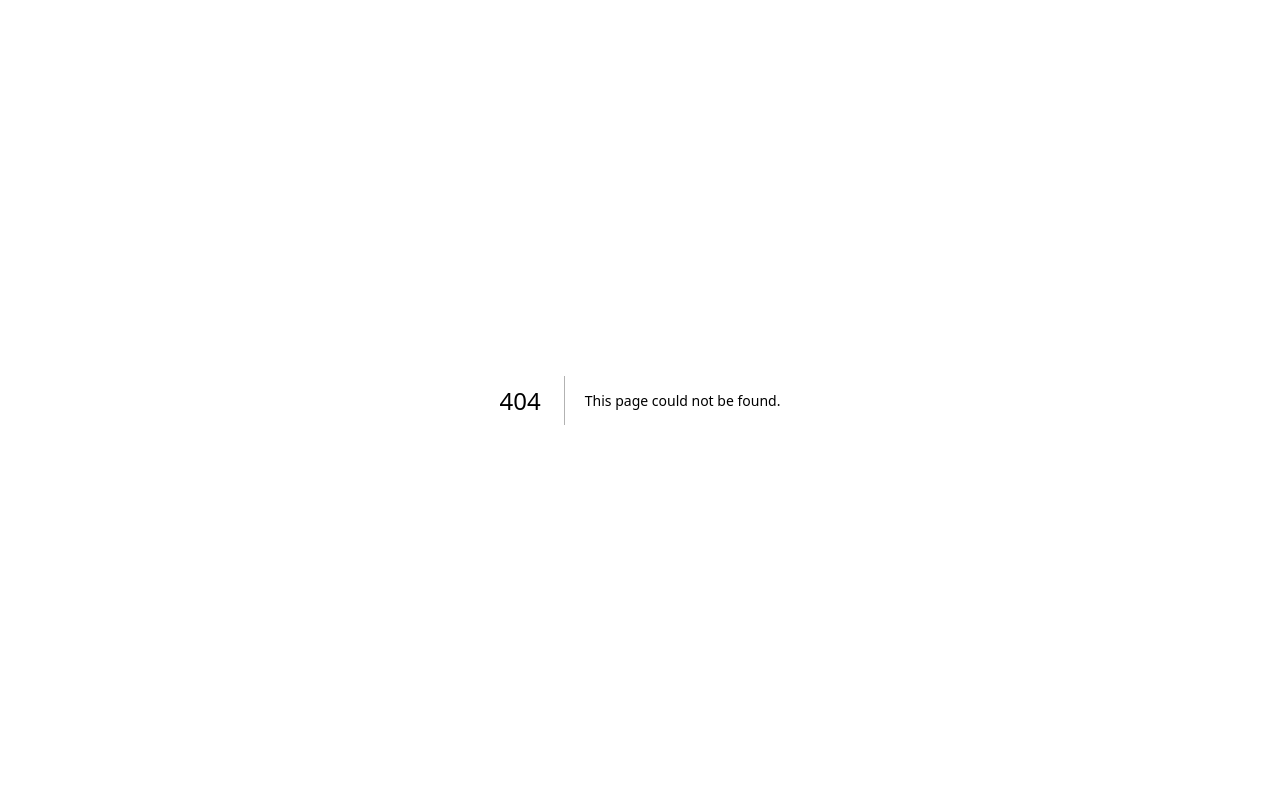
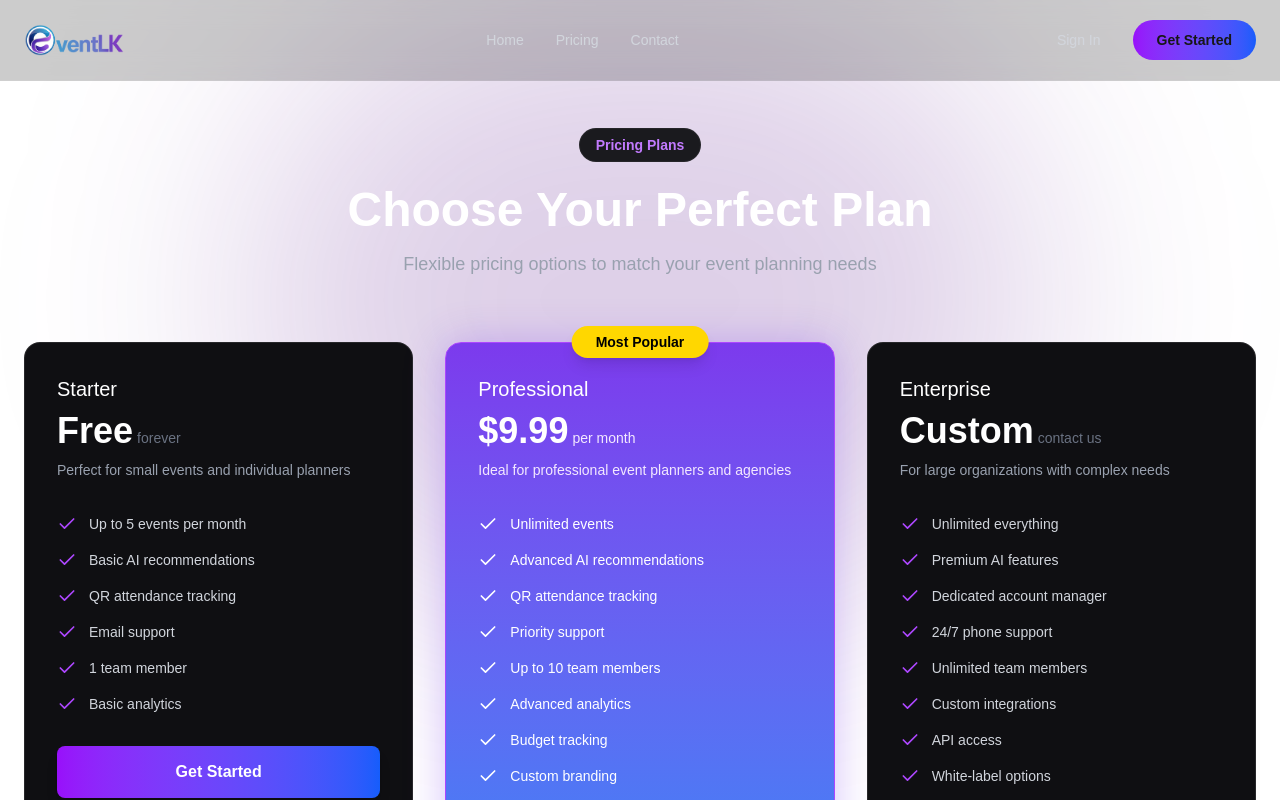
Before and after one commit to muhamed-zumair/Project-Eventlk, a Next.js app in the folder frontend/: page /pricing in a window 1280 px wide. Before the commit this address had no page. Shown: the top 800 px of the page. Built offline with nearby package versions, Linux system fonts and the light colour scheme.

Commit message:
add pricing section

```diff
--- /dev/null
+++ b/frontend/src/app/(landing)/pricing/page.tsx
@@ -0,0 +1,209 @@
+'use client';
+
+import React from 'react';
+import { motion } from 'framer-motion';
+import { Check } from 'lucide-react';
+import Link from 'next/link';
+
+// --- ANIMATION VARIANTS ---
+const fadeInUp = {
+  hidden: { opacity: 0, y: 30 },
+  visible: { opacity: 1, y: 0, transition: { duration: 0.6 } }
+};
+
+const staggerContainer = {
+  hidden: { opacity: 0 },
+  visible: {
+    opacity: 1,
+    transition: {
+      staggerChildren: 0.2
+    }
+  }
+};
+
+export default function PricingPage() {
+  return (
+    <div className="min-h-screen pt-32 pb-20 px-6 relative overflow-hidden">
+
+      {/* --- BACKGROUND DECOR (Consistent with Home) --- */}
+      <div className="absolute top-0 left-1/2 -translate-x-1/2 w-[800px] h-[600px] bg-purple-900/20 blur-[120px] rounded-full pointer-events-none" />
+
+      <div className="max-w-7xl mx-auto relative z-10">
+
+        {/* --- HEADER --- */}
+        <div className="text-center mb-16 max-w-3xl mx-auto">
+          <motion.div
+            initial={{ opacity: 0, scale: 0.9 }}
+            animate={{ opacity: 1, scale: 1 }}
+            className="inline-block bg-[#1A1A1E] text-purple-400 px-4 py-1.5 rounded-full text-sm font-semibold mb-6 border border-white/5"
+          >
+            Pricing Plans
+          </motion.div>
+
+          <motion.h1
+            initial={{ opacity: 0, y: 20 }}
+            animate={{ opacity: 1, y: 0 }}
+            className="text-4xl md:text-5xl font-bold mb-4 text-white"
+          >
+            Choose Your Perfect Plan
+          </motion.h1>
+
+          <motion.p
+            initial={{ opacity: 0, y: 20 }}
+            animate={{ opacity: 1, y: 0 }}
+            transition={{ delay: 0.1 }}
+            className="text-gray-400 text-lg"
+          >
+            Flexible pricing options to match your event planning needs
+          </motion.p>
+        </div>
+
+        {/* --- PRICING CARDS --- */}
+        <motion.div
+          variants={staggerContainer}
+          initial="hidden"
+          animate="visible"
+          className="grid grid-cols-1 lg:grid-cols-3 gap-8 items-start"
+        >
+          {plans.map((plan, index) => (
+            <PriceCard key={index} plan={plan} />
+          ))}
+        </motion.div>
+
+        {/* --- BOTTOM NOTE --- */}
+        <motion.p
+          initial={{ opacity: 0 }}
+          animate={{ opacity: 1 }}
+          transition={{ delay: 1 }}
+          className="text-center text-gray-500 text-sm mt-16"
+        >
+          All plans include a 14-day free trial. No credit card required.
+        </motion.p>
+      </div>
+    </div>
+  );
+}
+
+// --- SUB-COMPONENTS ---
+
+const PriceCard = ({ plan }: { plan: any }) => {
+  const isProfessional = plan.title === "Professional";
+
+  return (
+    <div className="relative group">
+      {/* "Most Popular" Badge for Professional Plan */}
+      {isProfessional && (
+        <div className="absolute -top-4 left-1/2 -translate-x-1/2 bg-[#FFD700] text-black text-sm font-bold px-6 py-1.5 rounded-full z-20 shadow-lg">
+          Most Popular
+        </div>
+      )}
+
+      <motion.div
+        variants={fadeInUp}
+        whileHover={{ y: -10 }}
+        className={`relative p-8 rounded-2xl border flex flex-col h-full transition-all duration-300
+          ${isProfessional
+            ? 'bg-gradient-to-b from-[#7c3aed] to-[#3b82f6] border-purple-500 shadow-[0_0_40px_rgba(124,58,237,0.3)]'
+            : 'bg-[#0F0F12] border-white/10 hover:border-purple-500/30'
+          }
+        `}
+      >
+        {/* Plan Title */}
+        <h3 className={`text-xl font-medium mb-2 ${isProfessional ? 'text-white' : 'text-white'}`}>
+          {plan.title}
+        </h3>
+
+        {/* Price */}
+        <div className="flex items-baseline gap-1 mb-2">
+          <span className="text-4xl font-bold text-white">{plan.price}</span>
+          {plan.period && <span className={`text-sm ${isProfessional ? 'text-purple-100' : 'text-gray-500'}`}>{plan.period}</span>}
+        </div>
+
+        {/* Description */}
+        <p className={`text-sm mb-8 leading-relaxed ${isProfessional ? 'text-purple-100' : 'text-gray-400'}`}>
+          {plan.desc}
+        </p>
+
+        {/* Features List */}
+        <ul className="space-y-4 mb-8 flex-1">
+          {plan.features.map((feature: string, i: number) => (
+            <li key={i} className="flex items-start gap-3 text-sm">
+              <Check className={`w-5 h-5 shrink-0 ${isProfessional ? 'text-white' : 'text-purple-500'}`} />
+              <span className={isProfessional ? 'text-white' : 'text-gray-300'}>{feature}</span>
+            </li>
+          ))}
+        </ul>
+
+        {/* Action Button */}
+        <Link href={plan.link} className="w-full">
+          <button
+            className={`w-full py-3.5 rounded-lg font-bold transition-all shadow-lg
+              ${isProfessional
+                ? 'bg-white text-purple-600 hover:bg-gray-100'
+                : 'bg-gradient-to-r from-purple-600 to-blue-600 text-white hover:shadow-purple-500/25'
+              }
+            `}
+          >
+            {plan.buttonText}
+          </button>
+        </Link>
+      </motion.div>
+    </div>
+  );
+};
+
+// --- DATA ---
+const plans = [
+  {
+    title: "Starter",
+    price: "Free",
+    period: "forever",
+    desc: "Perfect for small events and individual planners",
+    buttonText: "Get Started",
+    link: "/signup",
+    features: [
+      "Up to 5 events per month",
+      "Basic AI recommendations",
+      "QR attendance tracking",
+      "Email support",
+      "1 team member",
+      "Basic analytics"
+    ]
+  },
+  {
+    title: "Professional",
+    price: "$9.99",
+    period: "per month",
+    desc: "Ideal for professional event planners and agencies",
+    buttonText: "Get Started",
+    link: "/signup",
+    features: [
+      "Unlimited events",
+      "Advanced AI recommendations",
+      "QR attendance tracking",
+      "Priority support",
+      "Up to 10 team members",
+      "Advanced analytics",
+      "Budget tracking",
+      "Custom branding"
+    ]
+  },
+  {
+    title: "Enterprise",
+    price: "Custom",
+    period: "contact us",
+    desc: "For large organizations with complex needs",
+    buttonText: "Contact Sales",
+    link: "/contact",
+    features: [
+      "Unlimited everything",
+      "Premium AI features",
+      "Dedicated account manager",
+      "24/7 phone support",
+      "Unlimited team members",
+      "Custom integrations",
+      "API access",
+      "White-label options"
+    ]
+  }
+];
```
Also changed, not shown: 1 other file (tests, documents, lock files or other folders).
